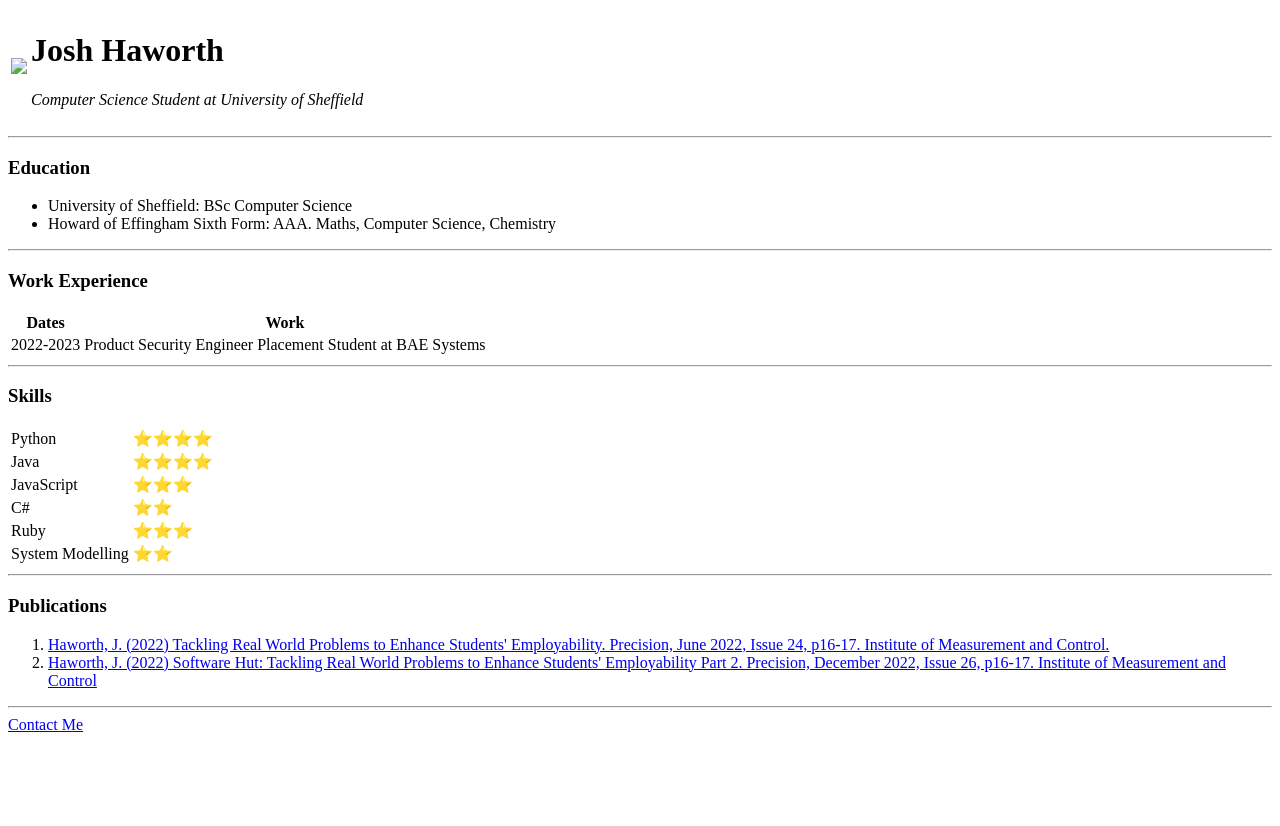
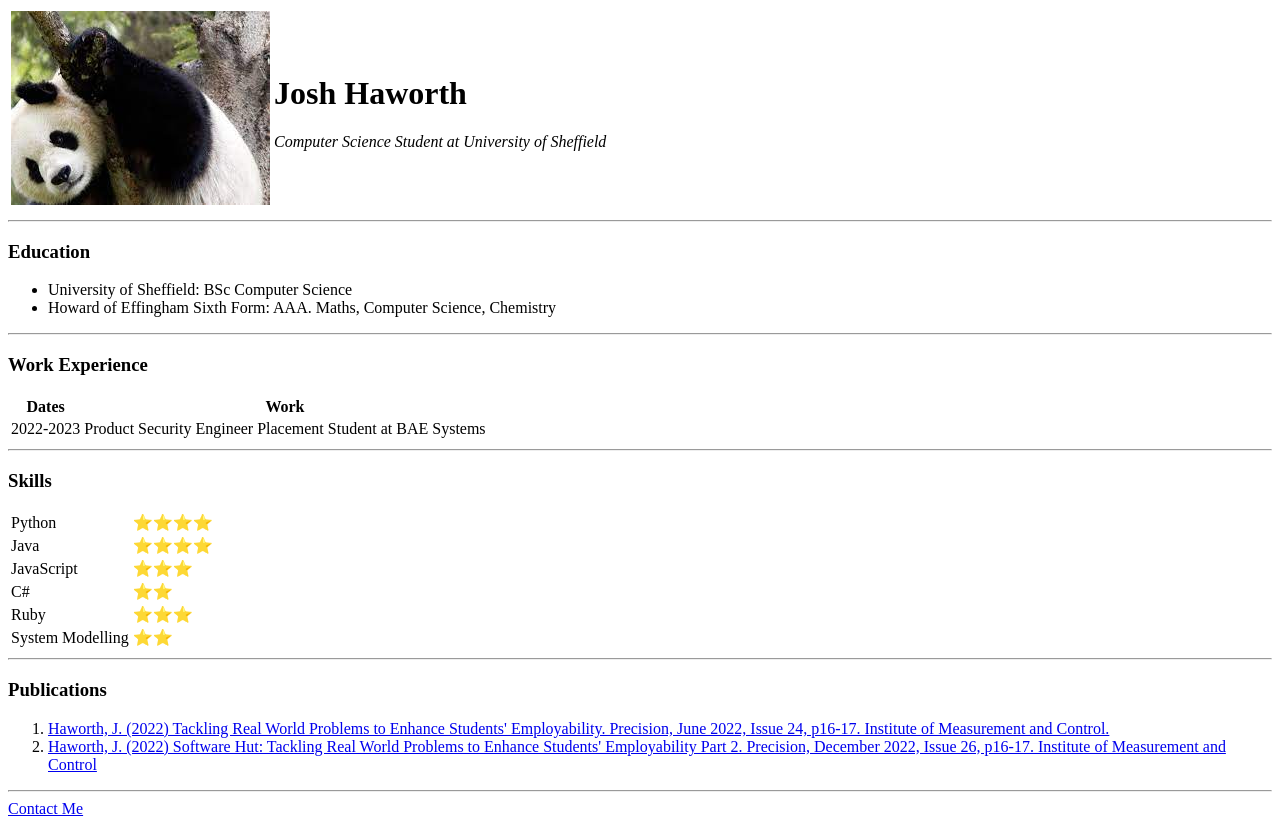
Before and after one commit to jhaworth21/cv, a plain HTML site: page index.html in a window 1280 px wide. Before the commit the page ends 800 px from the top, so only its background shows below. Drawn offline with Linux system fonts and the light colour scheme.

Commit message:
Update index.html

```diff
--- a/index.html
+++ b/index.html
@@ -12,7 +12,7 @@
 <body>
 	<table>
 		<tr>
-			<td><img src="panda.jpg"></td>
+			<td><img src="images/panda.jpg"></td>
 			<td>
 				<h1>Josh Haworth</h1>
 				<p><em>Computer Science Student at University of Sheffield</em></p>
```
